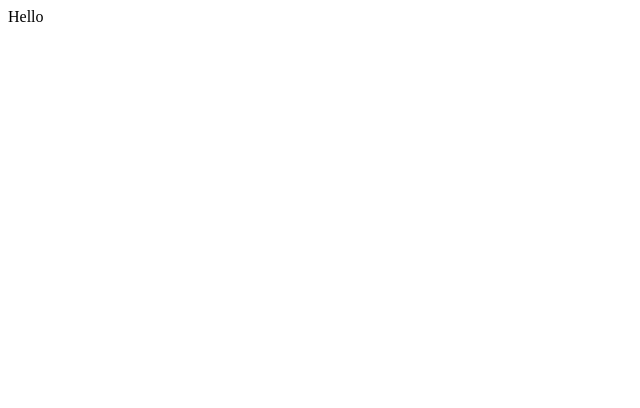
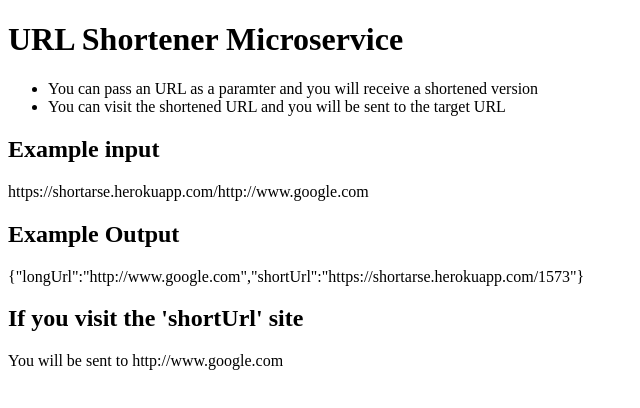
Before and after one commit to samsmith453/shorten, a website: page public/index.html in a window 1280 px wide. Shown: the whole page, without its empty margins (0-640 px from the left). Drawn offline with Linux system fonts and the light colour scheme.

Commit message:
added instructions

```diff
--- a/public/index.html
+++ b/public/index.html
@@ -4,6 +4,17 @@
 
     </head>
     <body>
-        Hello
+        <h1>
+            URL Shortener Microservice
+        </h1>
+        <ul><li>You can pass an URL as a paramter and you will receive a shortened version</li>
+        <li>You can visit the shortened URL and you will be sent to the target URL</li></ul>
+
+        <h2>Example input</h2>
+        https://shortarse.herokuapp.com/http://www.google.com
+        <h2>Example Output</h2>
+        {"longUrl":"http://www.google.com","shortUrl":"https://shortarse.herokuapp.com/1573"}
+        <h2>If you visit the 'shortUrl' site</h2>
+        You will be sent to http://www.google.com
     </body>
 </html>
```
